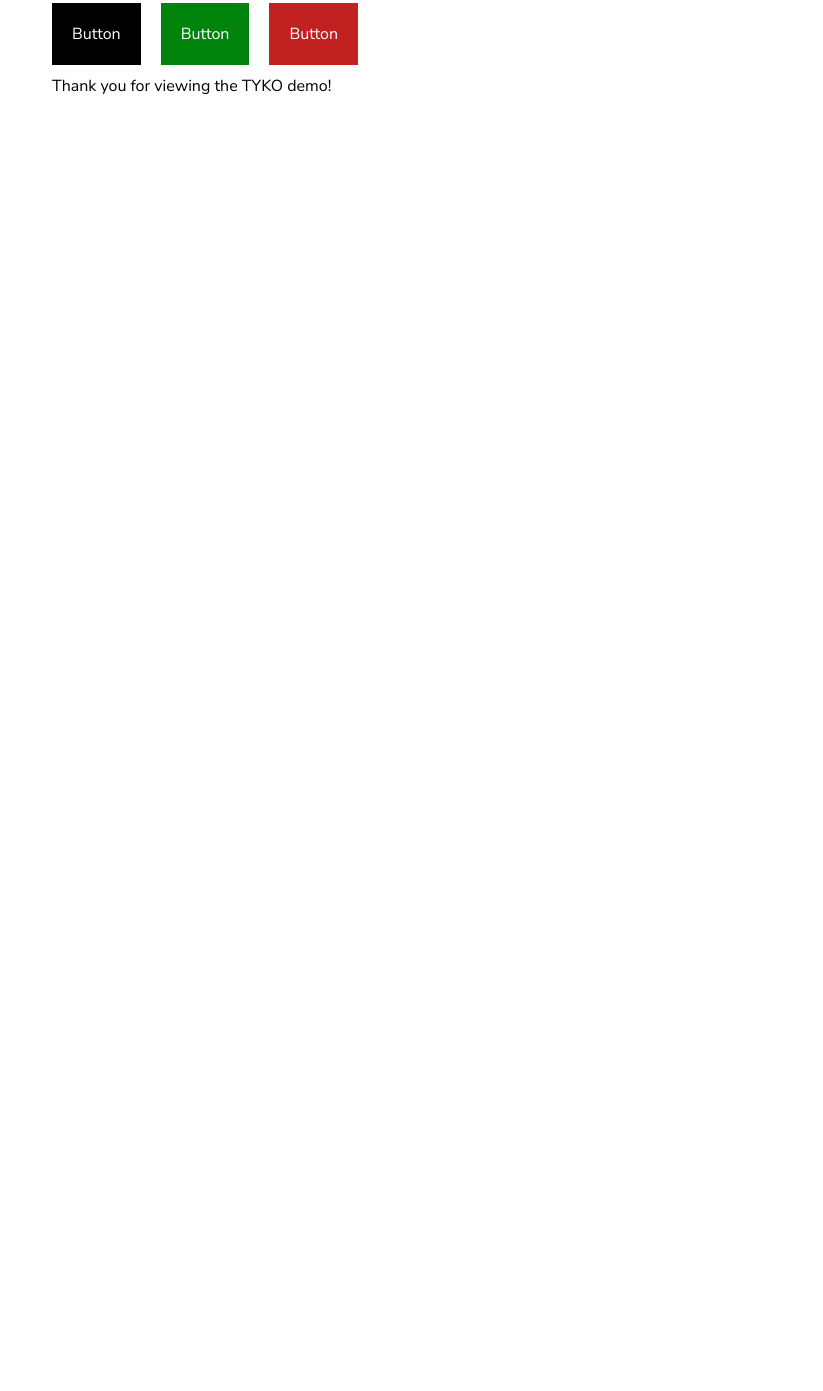
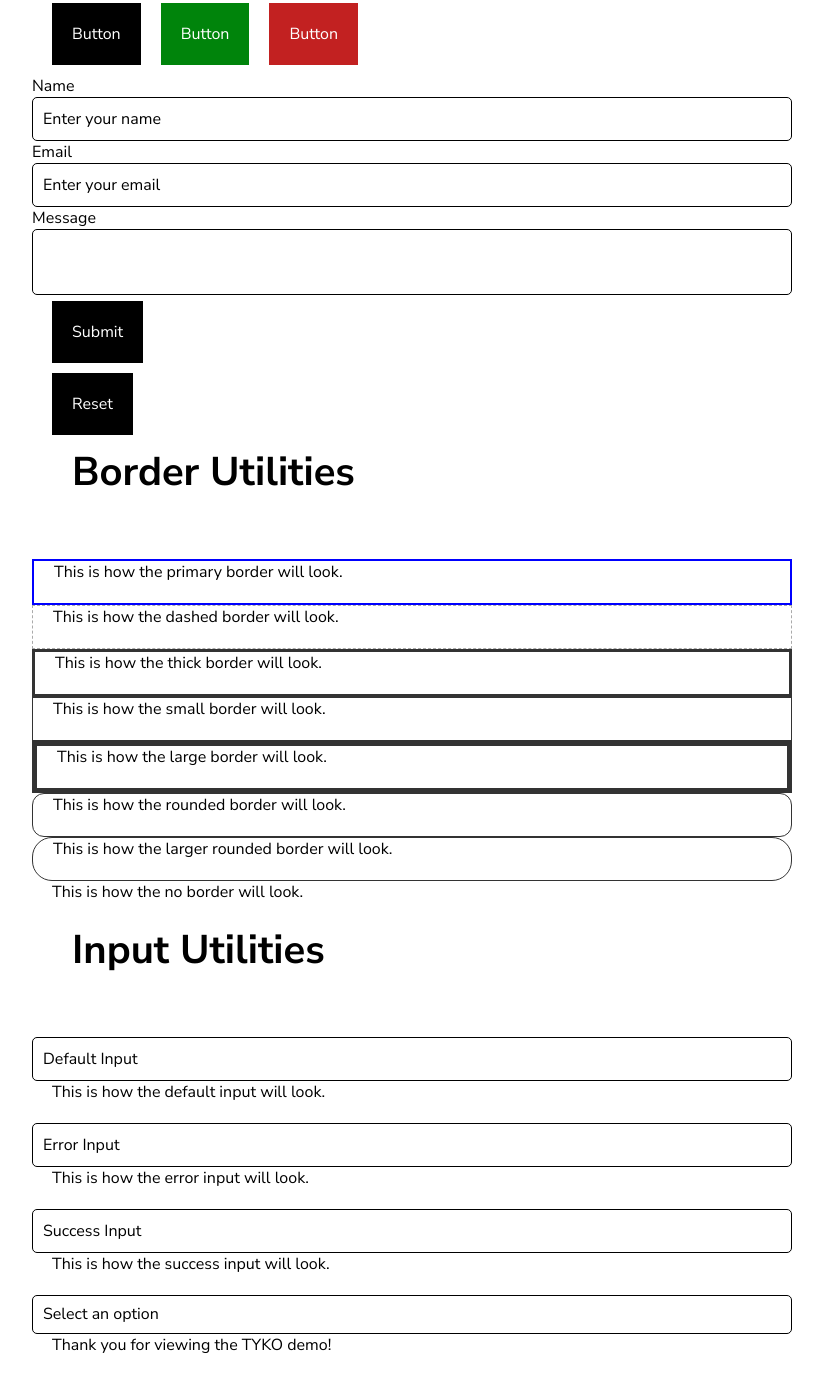
Before and after one commit to dela0331/webdev-css-framework, a plain HTML site: page index.html in a window 1280 px wide. Shown: the part 1888-3279 px from the top of the page, without its empty margins (228-1051 px from the left). Before the commit the page ends 2065 px from the top, so only its background shows below. Drawn offline with Linux system fonts and the light colour scheme.

Commit message:
"adds fixes to issues"

```diff
--- a/index.html
+++ b/index.html
@@ -79,6 +79,71 @@
     <button class="button-no">Button</button>
   </section>
 
+  <form action="#" method="POST">
+    <label for="name">Name</label>
+    <input type="text" id="name" name="name" placeholder="Enter your name">
+
+    <label for="email">Email</label>
+    <input type="email" id="email" name="email" placeholder="Enter your email">
+
+    <label for="message">Message</label>
+    <textarea id="message" name="message"></textarea>
+
+    <div class="button-group">
+      <button class="button-neutral">Submit</button>
+      <button class="button-neutral">Reset</button>
+    </div>
+  </form>
+
+  <h2>Border Utilities</h2>
+    <div class="border border-primary">
+        <p>This is how the primary border will look.</p>
+    </div>
+
+    <div class="border border-dashed">
+        <p>This is how the dashed border will look.</p>
+    </div>
+
+    <div class="border border-thick">
+        <p>This is how the thick border will look.</p>
+    </div>
+
+    <div class="border border-sm">
+        <p>This is how the small border will look.</p>
+    </div>
+
+    <div class="border border-lg">
+        <p>This is how the large border will look.</p>
+    </div>
+
+    <div class="border border-rounded">
+        <p>This is how the rounded border will look.</p>
+    </div>
+
+    <div class="border border-rounded-lg">
+        <p>This is how the larger rounded border will look.</p>
+    </div>
+
+    <div class="border border-none">
+        <p>This is how the no border will look.</p>
+    </div>
+
+    <h2>Input Utilities</h2>
+    <input type="text" placeholder="Default Input" />
+    <p>This is how the default input will look.</p>
+
+    <input type="text" class="input-error" placeholder="Error Input" />
+    <p>This is how the error input will look.</p>
+
+    <input type="text" class="input-success" placeholder="Success Input" />
+    <p>This is how the success input will look.</p>
+
+    <select class="select">
+        <option>Select an option</option>
+        <option>Option 1</option>
+        <option>Option 2</option>
+    </select>
+
 
   <footer>
     <p>Thank you for viewing the TYKO demo!</p>
--- a/src/_base.scss
+++ b/src/_base.scss
@@ -7,4 +7,4 @@
 @use 'typography';
 @use 'border';
 @use 'inputs';
-@use 'utilities';
+@use 'border-utilities';
--- a/src/_border-utilities.scss
+++ b/src/_border-utilities.scss
@@ -1,11 +1,11 @@
-@use 'variable';
+@use './variable'; // Correct relative path to _variable.scss
 
 .border-color-default {
-    border-color: $border-default-color;
+  border-color: variable.$border-default-color;
 }
 
 .border-color-blue {
-    border-color: blue($color: #000000);
+  border-color: blue;
 }
 
 .border-color-red {
@@ -43,15 +43,15 @@
 
 // Border Radius Utilities
 .border-radius-sm {
-    border-radius: 2px;
+  border-radius: variable.$border-radius-sm;
 }
 
 .border-radius-md {
-    border-radius: 8px;
+  border-radius: variable.$border-radius-md;
 }
 
 .border-radius-lg {
-    border-radius: 12px;
+  border-radius: variable.$border-radius-lg;
 }
 
 .border-radius-none {
--- a/src/_border.scss
+++ b/src/_border.scss
@@ -1,12 +1,7 @@
-@use 'variable';
-
-$border-default-color: #333;
-$border-width: 1px;
-$border-radius: 4px;
-$border-dashed-color: #aaa;
+@use './variable'; // Correct relative path to _variable.scss
 
 .border {
-  border: $border-width solid $border-default-color;
+  border: variable.$border-width solid variable.$border-default-color;
 }
 
 .border-primary {
@@ -14,11 +9,11 @@ $border-dashed-color: #aaa;
 }
 
 .border-dashed {
-  border: $border-width dashed $border-dashed-color;
+  border: variable.$border-width dashed variable.$border-dashed-color;
 }
 
 .border-thick {
-  border: 3px solid $border-default-color;
+  border: 3px solid variable.$border-default-color;
 }
 
 .border-none {
@@ -26,15 +21,15 @@ $border-dashed-color: #aaa;
 }
 
 .border-sm {
-  border-width: 0.5px;
+  border-width: variable.$border-sm;
 }
 
 .border-lg {
-  border-width: 5px;
+  border-width: variable.$border-lg;
 }
 
 .border-rounded {
-  border-radius: 12px;
+  border-radius: variable.$border-radius-lg;
 }
 
 .border-rounded-lg {
--- a/src/_inputs.scss
+++ b/src/_inputs.scss
@@ -1,13 +1,4 @@
-@use 'variable';
-
-$input-bg-color: #fff;
-$input-border-color: #000;
-$input-border-radius: 5px;
-$input-font-size: 16px;
-$input-padding: 10px;
-$input-focus-border: darken($input-border-color, 15%);
-$input-hover-border: lighten($input-border-color, 10%);
-$input-full-width: 100%;
+@use './variable'; // Correct relative path to _variable.scss
 
 input[type="text"],
 input[type="email"],
@@ -15,32 +6,32 @@ input[type="password"],
 input[type="number"],
 input[type="date"],
 textarea {
-  background-color: $input-bg-color;
-  border: 1px solid $input-border-color;
-  border-radius: $input-border-radius;
-  font-size: $input-font-size;
-  padding: $input-padding;
-  width: $input-full-width;
+  background-color: variable.$input-bg-color;
+  border: 1px solid variable.$input-border-color;
+  border-radius: variable.$input-border-radius;
+  font-size: variable.$input-font-size;
+  padding: variable.$input-padding;
+  width: variable.$input-full-width;
   box-sizing: border-box;
   transition: border-color 0.3s;
 
   &:focus {
-    border-color: $input-focus-border;
+    border-color: variable.$input-focus-border;
     outline: none;
   }
 
   &:hover {
-    border-color: $input-hover-border;
+    border-color: variable.$input-hover-border;
   }
 }
 
 .select {
-  background-color: $input-bg-color;
-  border: 1px solid $input-border-color;
-  border-radius: $input-border-radius;
-  padding: $input-padding;
-  font-size: $input-font-size;
-  width: $input-full-width;
+  background-color: variable.$input-bg-color;
+  border: 1px solid variable.$input-border-color;
+  border-radius: variable.$input-border-radius;
+  padding: variable.$input-padding;
+  font-size: variable.$input-font-size;
+  width: variable.$input-full-width;
   box-sizing: border-box;
 }
 
--- a/src/_variable.scss
+++ b/src/_variable.scss
@@ -30,7 +30,9 @@ $margin-space-small: 20px;
 $margin-space-medium: 40px;
 $margin-space-large: 60px;
 
-//Border
+@use 'sass:color';
+
+// Border Variables
 $border-default-color: #333;
 $border-dashed-color: #aaa;
 $border-width: 1px;
@@ -41,11 +43,11 @@ $border-radius-sm: 2px;
 $border-radius-md: 8px;
 $border-radius-lg: 12px;
 
-//Input
+// Input Variables
 $input-bg-color: #fff;
 $input-border-color: #000;
-$input-focus-border: darken($input-border-color, 15%);
-$input-hover-border: lighten($input-border-color, 10%);
+$input-focus-border: color.adjust($input-border-color, $lightness: -15%);
+$input-hover-border: color.adjust($input-border-color, $lightness: 10%);
 $input-border-radius: 5px;
 $input-font-size: 16px;
 $input-padding: 10px;
```
Also changed, not shown: src/_forms.scss (added, +87 -0 lines), css/style.css, 1 other file. Lines whose indentation alone changed are shown as unchanged.
